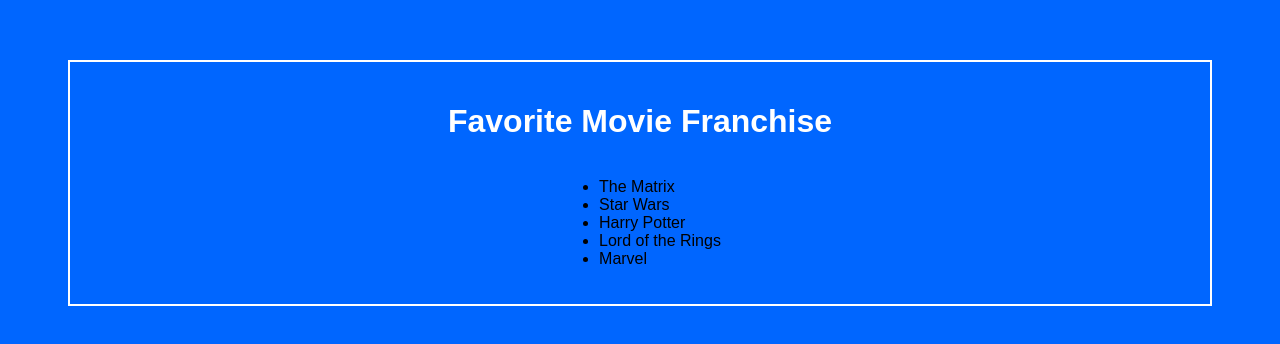
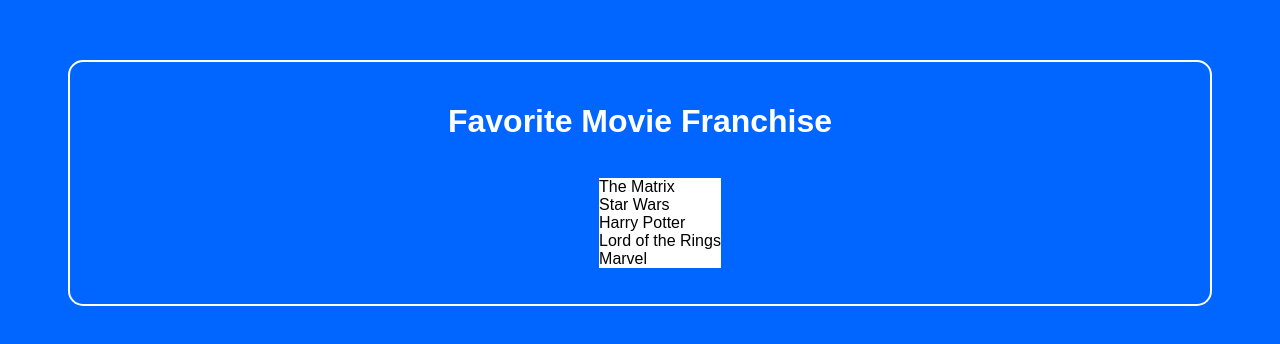
Before and after one commit to SalamanderCtesiphon/DOM-manipulation-exercise, a plain HTML site: page index.html in a window 1280 px wide. Drawn offline with Linux system fonts and the light colour scheme.

Commit message:
adding style to match tutorial

```diff
--- a/styles.css
+++ b/styles.css
@@ -16,9 +16,19 @@
     margin: 60px;
     align-items: center;
     justify-content: center;
+    border-radius: 15px;
+
 
 }
 
-.li {
+ul {
+
+    list-style: none;
 
 }
+
+li {
+    background-color: white;
+    display: flex;
+
+}
```
